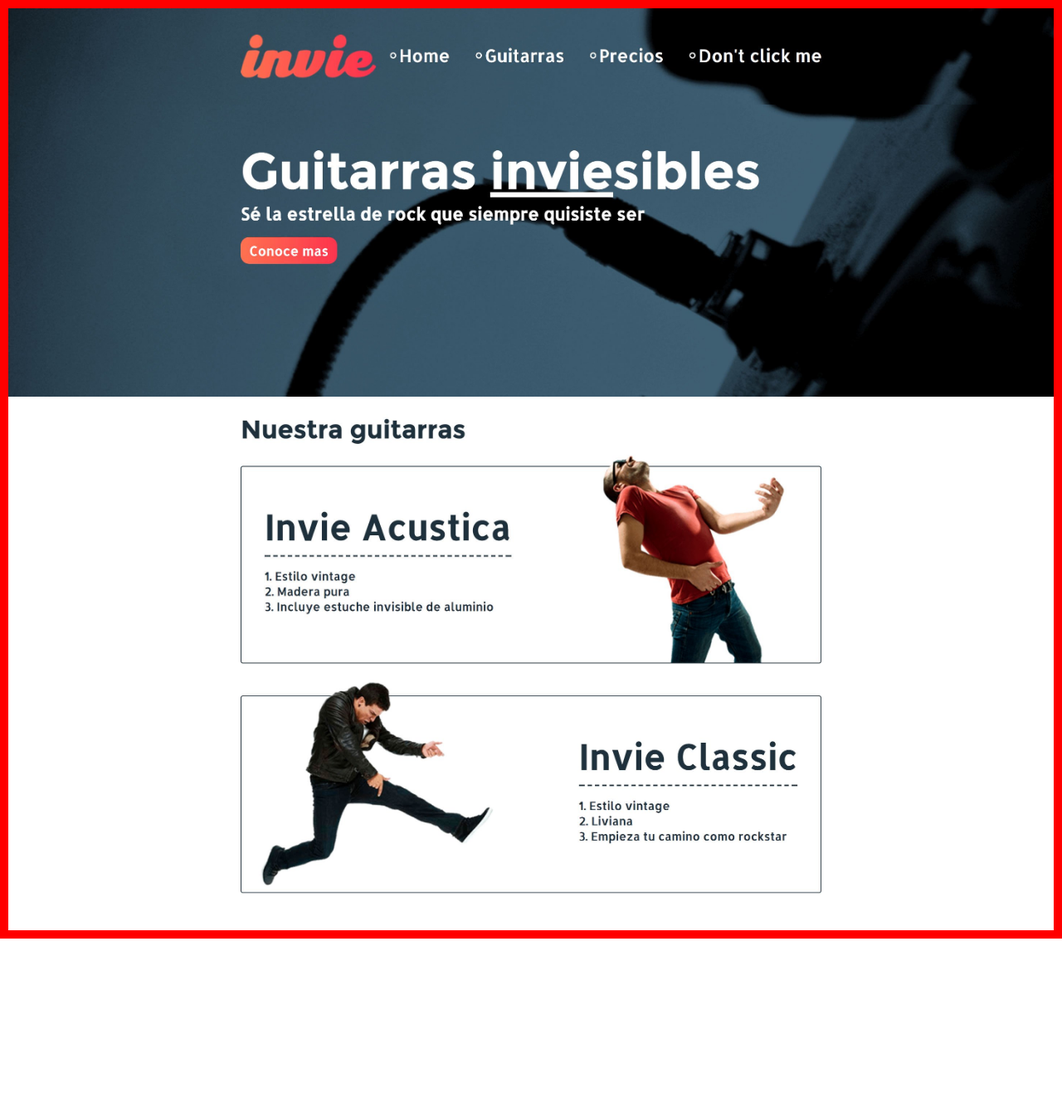
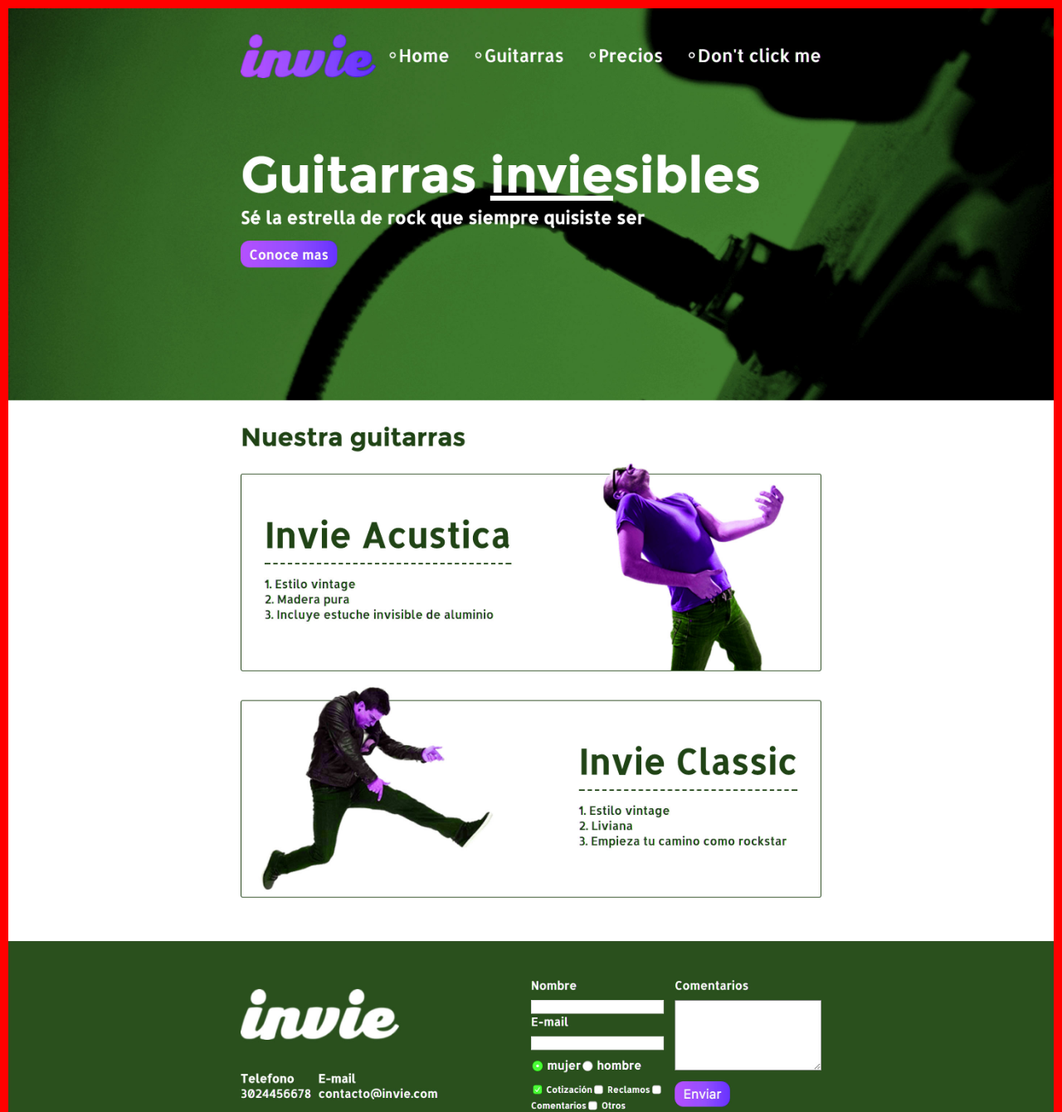
Before and after one commit to edwarxdced/invie-github, a plain HTML site: page index.html in a window 1280 px wide. Shown: the top 1340 px of the page at 83% size. Before the commit the page ends 1131 px from the top, so only its background shows below. Drawn offline with Linux system fonts and the light colour scheme.

Commit message:
Nueva version

```diff
--- a/index.html
+++ b/index.html
@@ -15,9 +15,7 @@
 	</style>
 </head>
 <body>
-	<img src="img/header.jpg" alt="">
-	<img src="img/hero.jpg" alt="">
-	<img src="img/acustica.jpg" alt="">
-	<img src="img/clasica.jpg" alt="">
+
+	<img src="img/nueva-version.jpg" alt="">
 </body>
 </html>
```
Also changed, not shown: img/nueva-version.jpg (added).
